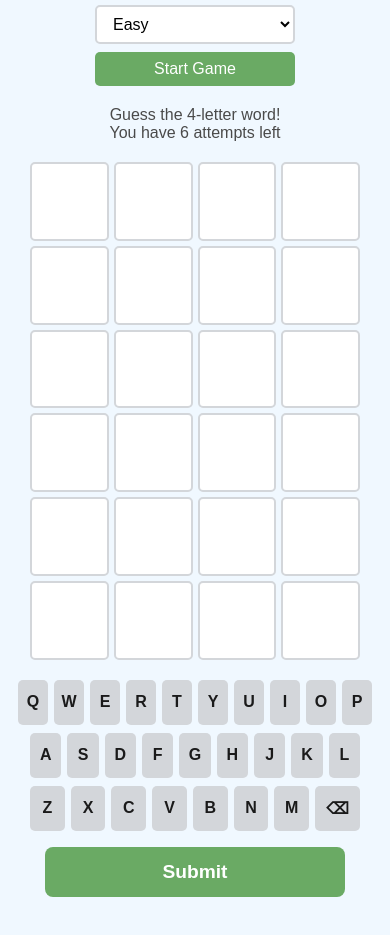
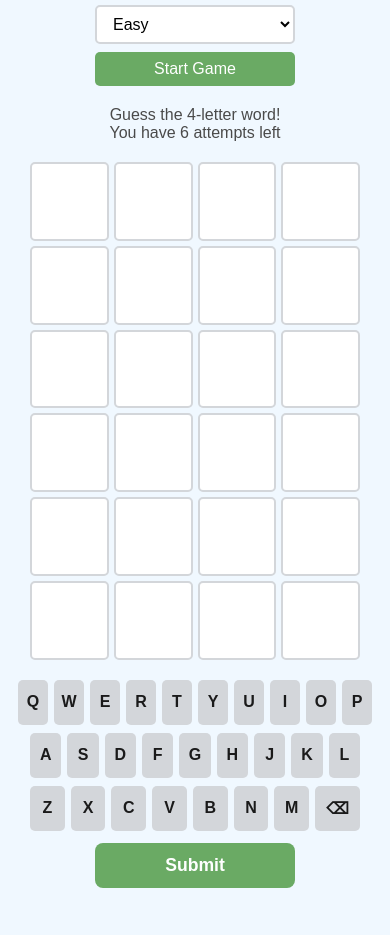
Before and after one commit to mhamachek/wordel, a plain HTML site: page index.html in a window 390 px wide. Shown: the part 103-1038 px from the top of the page. Drawn offline with Linux system fonts and the light colour scheme.

Commit message:
Fixed mobile submit bug

```diff
--- a/styles.css
+++ b/styles.css
@@ -205,7 +205,7 @@ h1 {
 }
 
 .tile.absent {
-    background-color: #787c7e;
+    background-color: #787e7a;
     color: white;
     border-color: #787c7e;
 }
@@ -238,7 +238,15 @@ h1 {
     transition: background-color 0.2s;
 }
 
-.mobile-submit:active,
-.mobile-submit:hover {
-    background-color: #5a9a54;
+/* Mobile-specific adjustments */
+@media (max-width: 500px) {
+    .mobile-submit {
+        /* Ensure button is visible and properly sized on mobile */
+        display: block !important;  /* Force display */
+        width: 100%;
+        max-width: 200px;  /* Slightly smaller max-width for mobile */
+        margin: 12px auto 0 auto;  /* Slightly reduced margin */
+        padding: 12px 0;  /* Slightly reduced padding */
+        font-size: 1.1em;  /* Slightly smaller font */
+    }
 }
```
